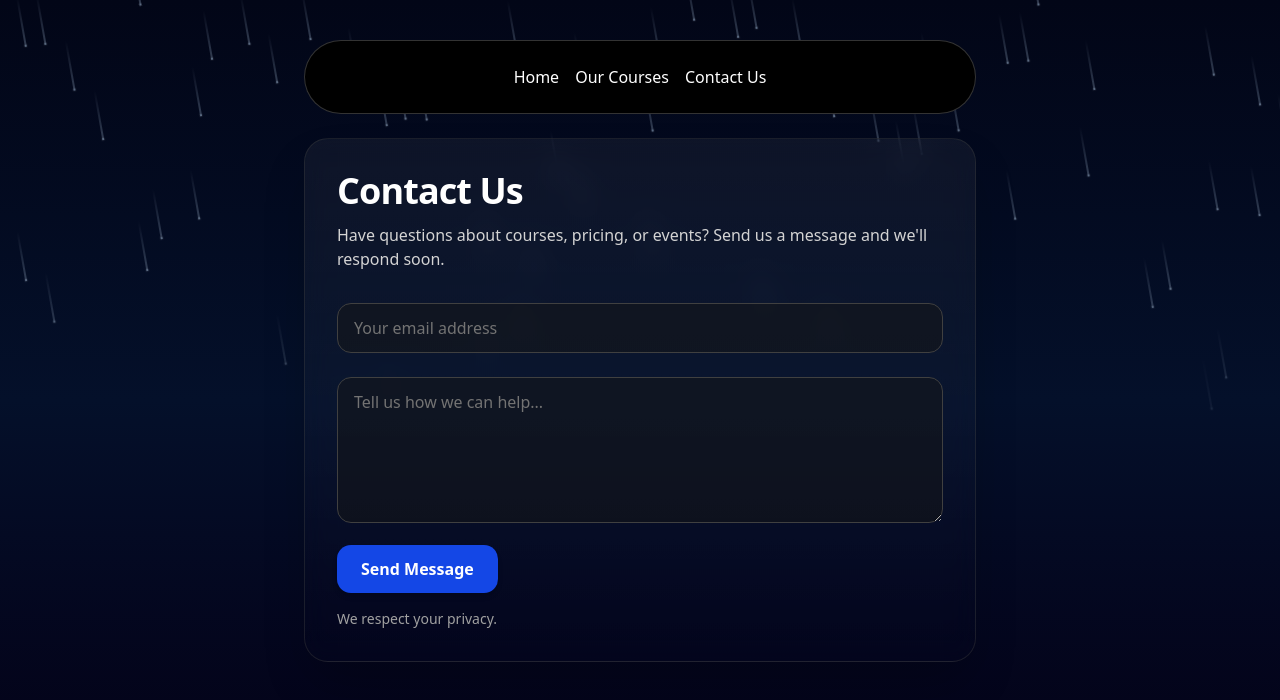
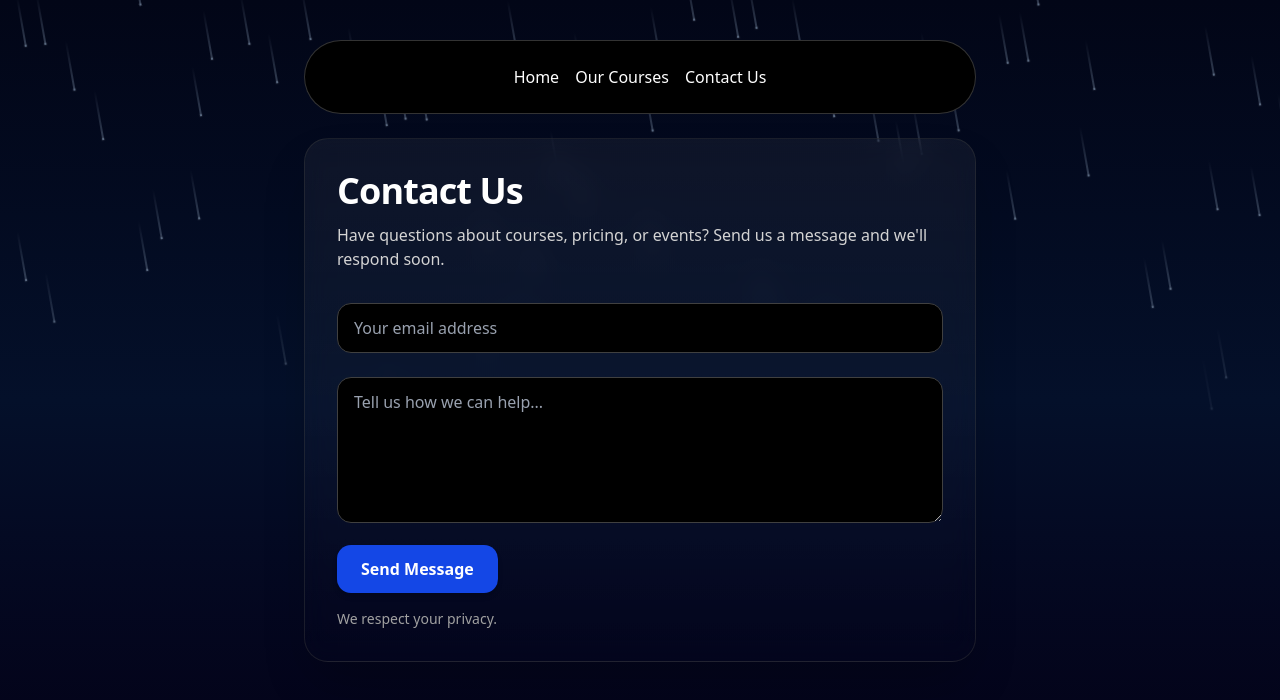
Before and after one commit to Czar-16/MusicMentor, a Next.js app: page /contact in a window 1280 px wide. Shown: the top 700 px of the page. Built offline with nearby package versions, Linux system fonts and the light colour scheme.

Commit message:
final change

```diff
--- a/src/app/contact/page.tsx
+++ b/src/app/contact/page.tsx
@@ -24,12 +24,12 @@ function MusicMentorContactUs() {
             required
             onChange={(e) => setEmail(e.target.value)}
             value={email}
-            className="mt-2 w-full rounded-xl bg-neutral-900/50 border border-neutral-700 px-4 py-3 text-white placeholder:text-neutral-500 focus:outline-none focus:ring-2 focus:ring-blue-700 transition-all"
+            className="mt-2 w-full rounded-xl bg-black border border-neutral-700 px-4 py-3 text-white placeholder:text-gray-400 focus:outline-none focus:ring-2 focus:ring-blue-700 transition-all"
           />
           <textarea
             value={message}
             placeholder="Tell us how we can help..."
-            className="mt-2 w-full rounded-xl bg-neutral-900/50 border border-neutral-700 px-4 py-3 text-white placeholder:text-neutral-500 focus:outline-none focus:ring-2 focus:ring-blue-700 transition-all"
+            className="mt-2 w-full rounded-xl bg-black border border-neutral-700 px-4 py-3 text-white placeholder:text-gray-400 focus:outline-none focus:ring-2 focus:ring-blue-700 transition-all"
             required
             onChange={(e) => setMessage(e.target.value)}
             rows={5}
```
